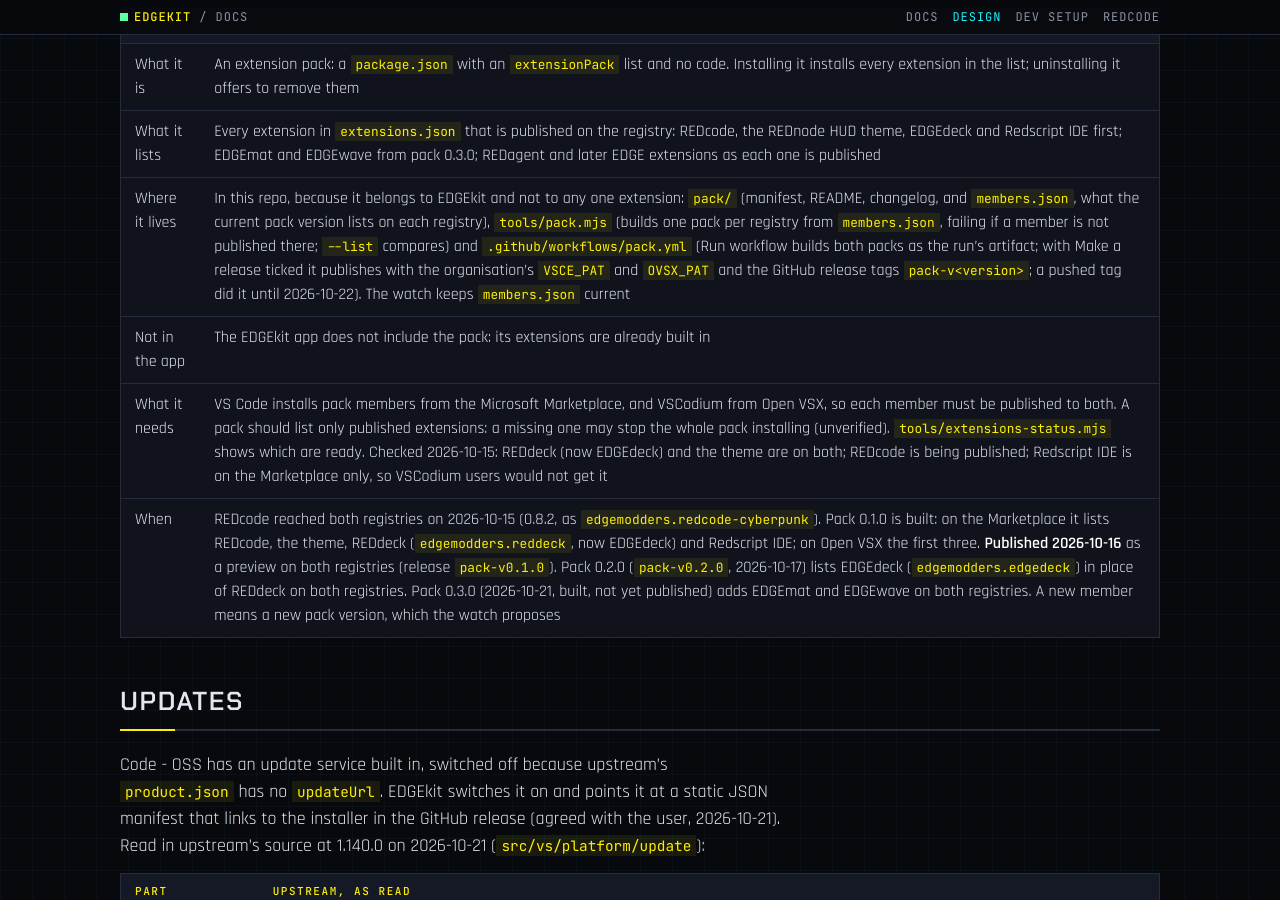
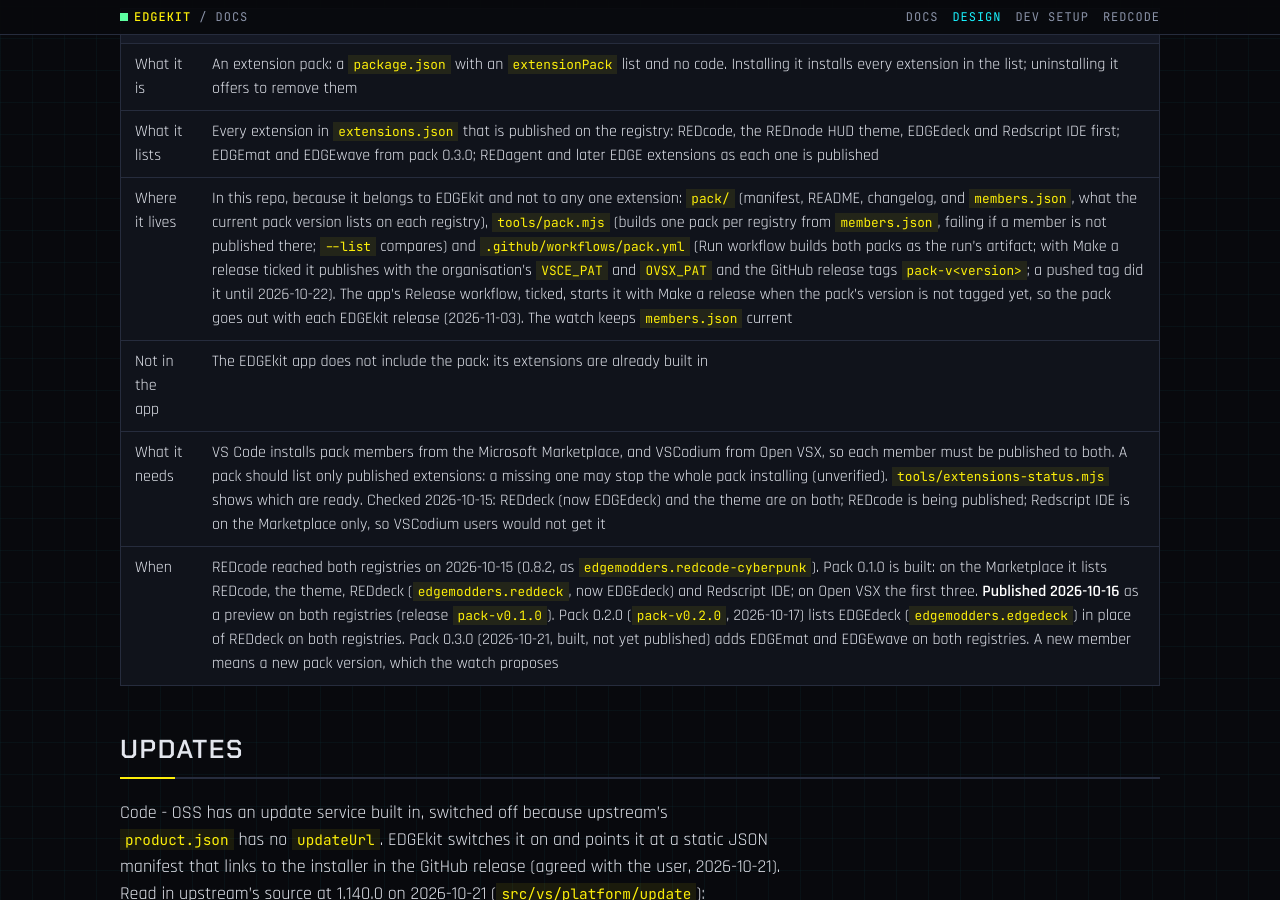
Before and after one commit to Edgemodders/EDGEkit, a Jekyll site: the page built from docs/design.md, in a window 1280 px wide and 900 px high, scrolled down 13946 px. Built offline with Jekyll 4.4.1, drawn with Linux system fonts in a browser that asks for light colours; our own code applies the rules of GitHub Pages for plain Markdown files.

Commit message:
Release: the extension pack goes out with the app (starts Pack when its version is not tagged)
Pack 0.3.0 had been left out of the 1.140.3 release; published 2026-11-03.

Co-Authored-By: Claude Opus 5.5 <noreply@anthropic.com>

```diff
--- a/docs/design.md
+++ b/docs/design.md
@@ -205,7 +205,7 @@ For modders who stay in VS Code or VSCodium: one extension, `edgemodders.edgekit
 |---|---|
 | What it is | An extension pack: a `package.json` with an `extensionPack` list and no code. Installing it installs every extension in the list; uninstalling it offers to remove them |
 | What it lists | Every extension in `extensions.json` that is published on the registry: REDcode, the REDnode HUD theme, EDGEdeck and Redscript IDE first; EDGEmat and EDGEwave from pack 0.3.0; REDagent and later EDGE extensions as each one is published |
-| Where it lives | In this repo, because it belongs to EDGEkit and not to any one extension: `pack/` (manifest, README, changelog, and `members.json`, what the current pack version lists on each registry), `tools/pack.mjs` (builds one pack per registry from `members.json`, failing if a member is not published there; `--list` compares) and `.github/workflows/pack.yml` (Run workflow builds both packs as the run's artifact; with Make a release ticked it publishes with the organisation's `VSCE_PAT` and `OVSX_PAT` and the GitHub release tags `pack-v<version>`; a pushed tag did it until 2026-10-22). The watch keeps `members.json` current |
+| Where it lives | In this repo, because it belongs to EDGEkit and not to any one extension: `pack/` (manifest, README, changelog, and `members.json`, what the current pack version lists on each registry), `tools/pack.mjs` (builds one pack per registry from `members.json`, failing if a member is not published there; `--list` compares) and `.github/workflows/pack.yml` (Run workflow builds both packs as the run's artifact; with Make a release ticked it publishes with the organisation's `VSCE_PAT` and `OVSX_PAT` and the GitHub release tags `pack-v<version>`; a pushed tag did it until 2026-10-22). The app's Release workflow, ticked, starts it with Make a release when the pack's version is not tagged yet, so the pack goes out with each EDGEkit release (2026-11-03). The watch keeps `members.json` current |
 | Not in the app | The EDGEkit app does not include the pack: its extensions are already built in |
 | What it needs | VS Code installs pack members from the Microsoft Marketplace, and VSCodium from Open VSX, so each member must be published to both. A pack should list only published extensions: a missing one may stop the whole pack installing (unverified). `tools/extensions-status.mjs` shows which are ready. Checked 2026-10-15: REDdeck (now EDGEdeck) and the theme are on both; REDcode is being published; Redscript IDE is on the Marketplace only, so VSCodium users would not get it |
 | When | REDcode reached both registries on 2026-10-15 (0.8.2, as `edgemodders.redcode-cyberpunk`). Pack 0.1.0 is built: on the Marketplace it lists REDcode, the theme, REDdeck (`edgemodders.reddeck`, now EDGEdeck) and Redscript IDE; on Open VSX the first three. **Published 2026-10-16** as a preview on both registries (release `pack-v0.1.0`). Pack 0.2.0 (`pack-v0.2.0`, 2026-10-17) lists EDGEdeck (`edgemodders.edgedeck`) in place of REDdeck on both registries. Pack 0.3.0 (2026-10-21, built, not yet published) adds EDGEmat and EDGEwave on both registries. A new member means a new pack version, which the watch proposes |
```
Also changed, not shown: CLAUDE.md (+1 -1 lines), .github/workflows/release.yml.
